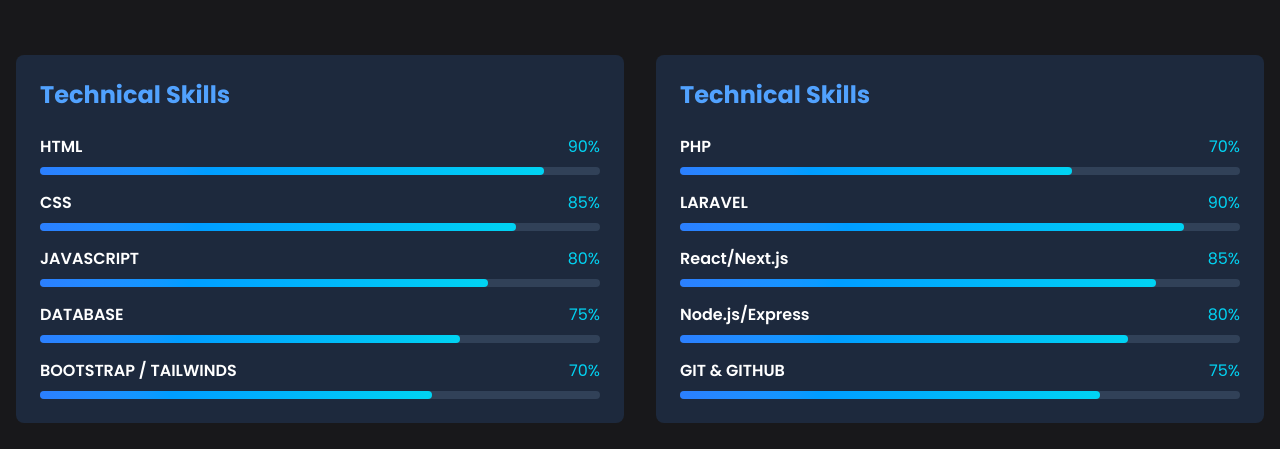
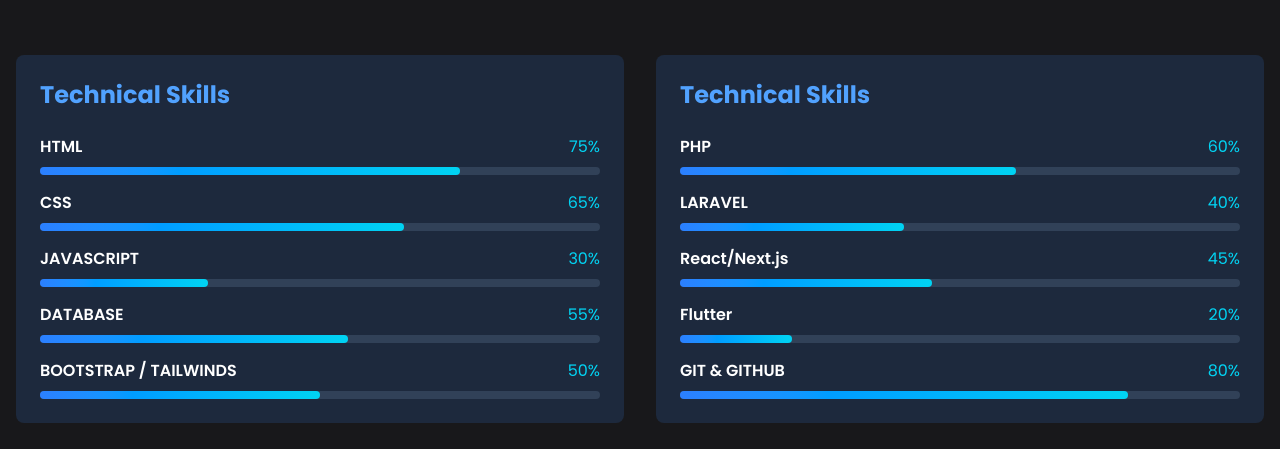
Before and after one commit to Vendettaa666/Vendettaa666, a React (Vite) app: page / in a window 1280 px wide. Shown: the part 1920-2369 px from the top of the page. Built offline with nearby package versions, Linux system fonts and the light colour scheme.

Commit message:
update: skills

```diff
--- a/src/App.jsx
+++ b/src/App.jsx
@@ -173,47 +173,6 @@
               <div>
                 <div className="flex justify-between mb-2">
                   <span className="font-semibold">HTML</span>
-                  <span className="text-cyan-400">90%</span>
-                </div>
-                <div className="w-full bg-slate-700 rounded-full h-2">
-                  <div
-                    className="bg-gradient-to-r from-blue-500 to-cyan-400 h-2 rounded-full"
-                    style={{ width: "90%" }}
-                  ></div>
-                </div>
-              </div>
-
-              <div>
-                <div className="flex justify-between mb-2">
-                  <span className="font-semibold">CSS</span>
-                  <span className="text-cyan-400">85%</span>
-                </div>
-                <div className="w-full bg-slate-700 rounded-full h-2">
-                  <div
-                    className="bg-gradient-to-r from-blue-500 to-cyan-400 h-2 rounded-full"
-                    style={{ width: "85%" }}
-                  ></div>
-                </div>
-              </div>
-
-              <div>
-                <div className="flex justify-between mb-2">
-                  <span className="font-semibold">JAVASCRIPT</span>
-                  <span className="text-cyan-400">80%</span>
-                </div>
-                <div className="w-full bg-slate-700 rounded-full h-2">
-                  <div
-                    className="bg-gradient-to-r from-blue-500 to-cyan-400 h-2 rounded-full"
-                    style={{ width: "80%" }}
-                  ></div>
-                </div>
-              </div>
-
-              <div>
-                <div className="flex justify-between mb-2">
-                  <span className="font-semibold">
-                    DATABASE
-                  </span>
                   <span className="text-cyan-400">75%</span>
                 </div>
                 <div className="w-full bg-slate-700 rounded-full h-2">
@@ -226,13 +185,54 @@
 
               <div>
                 <div className="flex justify-between mb-2">
-                  <span className="font-semibold">BOOTSTRAP / TAILWINDS</span>
-                  <span className="text-cyan-400">70%</span>
+                  <span className="font-semibold">CSS</span>
+                  <span className="text-cyan-400">65%</span>
                 </div>
                 <div className="w-full bg-slate-700 rounded-full h-2">
                   <div
                     className="bg-gradient-to-r from-blue-500 to-cyan-400 h-2 rounded-full"
-                    style={{ width: "70%" }}
+                    style={{ width: "65%" }}
+                  ></div>
+                </div>
+              </div>
+
+              <div>
+                <div className="flex justify-between mb-2">
+                  <span className="font-semibold">JAVASCRIPT</span>
+                  <span className="text-cyan-400">30%</span>
+                </div>
+                <div className="w-full bg-slate-700 rounded-full h-2">
+                  <div
+                    className="bg-gradient-to-r from-blue-500 to-cyan-400 h-2 rounded-full"
+                    style={{ width: "30%" }}
+                  ></div>
+                </div>
+              </div>
+
+              <div>
+                <div className="flex justify-between mb-2">
+                  <span className="font-semibold">
+                    DATABASE
+                  </span>
+                  <span className="text-cyan-400">55%</span>
+                </div>
+                <div className="w-full bg-slate-700 rounded-full h-2">
+                  <div
+                    className="bg-gradient-to-r from-blue-500 to-cyan-400 h-2 rounded-full"
+                    style={{ width: "55%" }}
+                  ></div>
+                </div>
+              </div>
+
+              <div>
+                <div className="flex justify-between mb-2">
+                  <span className="font-semibold">BOOTSTRAP / TAILWINDS</span>
+                  <span className="text-cyan-400">50%</span>
+                </div>
+                <div className="w-full bg-slate-700 rounded-full h-2">
+                  <div
+                    className="bg-gradient-to-r from-blue-500 to-cyan-400 h-2 rounded-full"
+                    style={{ width: "50%" }}
                   ></div>
                 </div>
               </div>
@@ -248,12 +248,12 @@
               <div>
                 <div className="flex justify-between mb-2">
                   <span className="font-semibold">PHP</span>
-                  <span className="text-cyan-400">70%</span>
+                  <span className="text-cyan-400">60%</span>
                 </div>
                 <div className="w-full bg-slate-700 rounded-full h-2">
                   <div
                     className="bg-gradient-to-r from-blue-500 to-cyan-400 h-2 rounded-full"
-                    style={{ width: "70%" }}
+                    style={{ width: "60%" }}
                   ></div>
                 </div>
               </div>
@@ -261,12 +261,12 @@
               <div>
                 <div className="flex justify-between mb-2">
                   <span className="font-semibold">LARAVEL</span>
-                  <span className="text-cyan-400">90%</span>
+                  <span className="text-cyan-400">40%</span>
                 </div>
                 <div className="w-full bg-slate-700 rounded-full h-2">
                   <div
                     className="bg-gradient-to-r from-blue-500 to-cyan-400 h-2 rounded-full"
-                    style={{ width: "90%" }}
+                    style={{ width: "40%" }}
                   ></div>
                 </div>
               </div>
@@ -274,25 +274,25 @@
               <div>
                 <div className="flex justify-between mb-2">
                   <span className="font-semibold">React/Next.js</span>
-                  <span className="text-cyan-400">85%</span>
+                  <span className="text-cyan-400">45%</span>
                 </div>
                 <div className="w-full bg-slate-700 rounded-full h-2">
                   <div
                     className="bg-gradient-to-r from-blue-500 to-cyan-400 h-2 rounded-full"
-                    style={{ width: "85%" }}
+                    style={{ width: "45%" }}
                   ></div>
                 </div>
               </div>
 
               <div>
                 <div className="flex justify-between mb-2">
-                  <span className="font-semibold">Node.js/Express</span>
-                  <span className="text-cyan-400">80%</span>
+                  <span className="font-semibold">Flutter</span>
+                  <span className="text-cyan-400">20%</span>
                 </div>
                 <div className="w-full bg-slate-700 rounded-full h-2">
                   <div
                     className="bg-gradient-to-r from-blue-500 to-cyan-400 h-2 rounded-full"
-                    style={{ width: "80%" }}
+                    style={{ width: "20%" }}
                   ></div>
                 </div>
               </div>
@@ -302,12 +302,12 @@
                   <span className="font-semibold">
                     GIT & GITHUB
                   </span>
-                  <span className="text-cyan-400">75%</span>
+                  <span className="text-cyan-400">80%</span>
                 </div>
                 <div className="w-full bg-slate-700 rounded-full h-2">
                   <div
                     className="bg-gradient-to-r from-blue-500 to-cyan-400 h-2 rounded-full"
-                    style={{ width: "75%" }}
+                    style={{ width: "80%" }}
                   ></div>
                 </div>
               </div>
```
